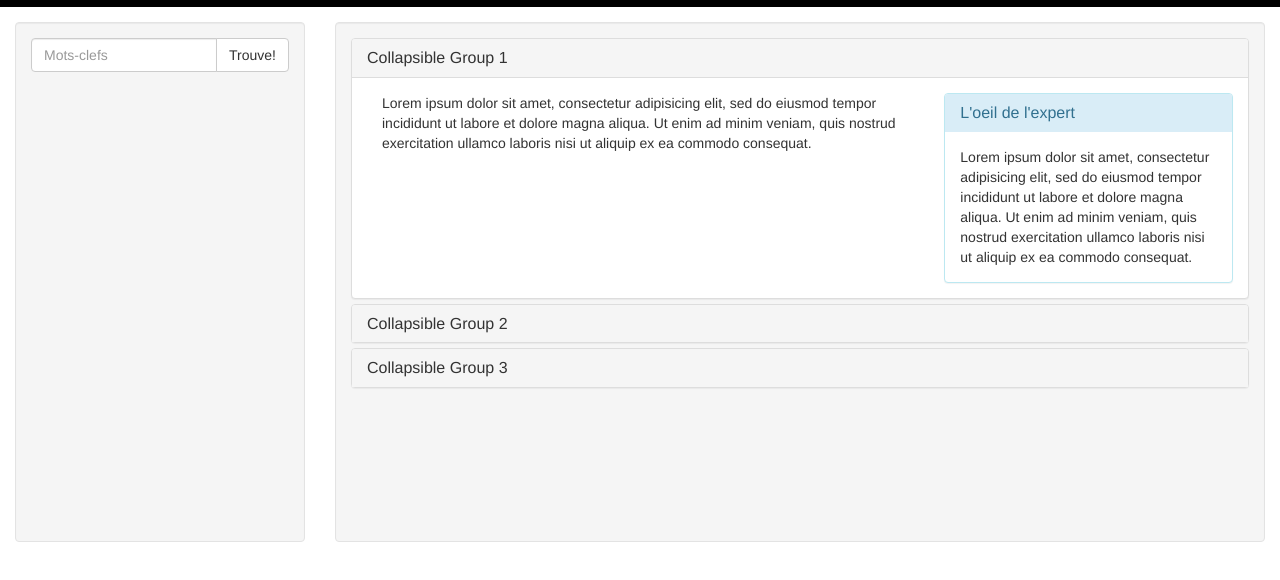
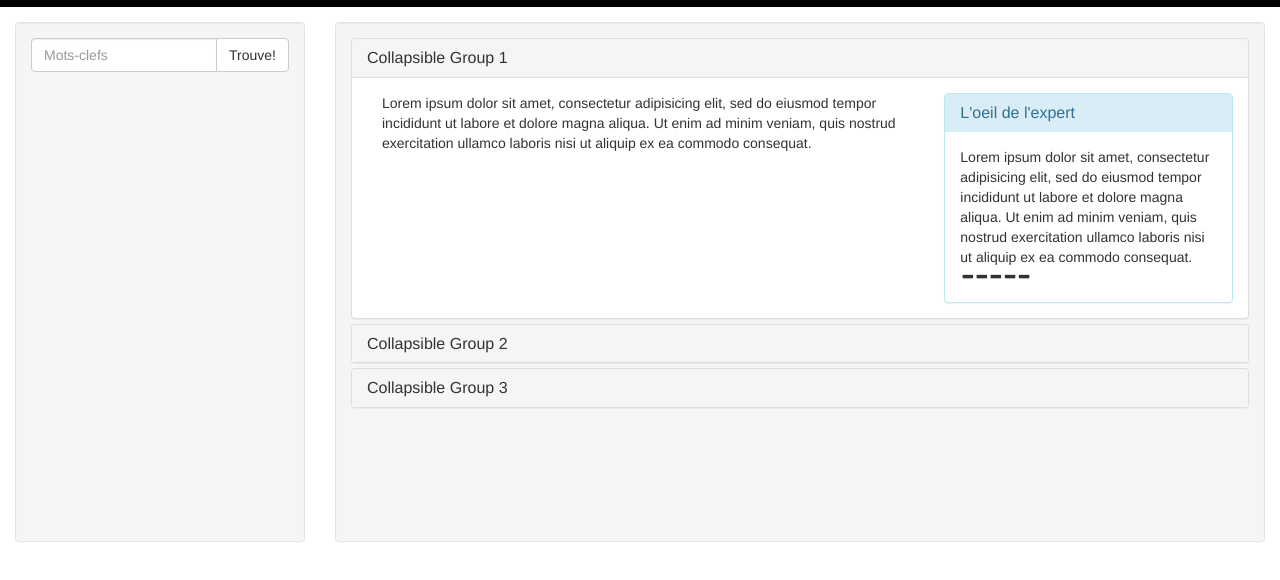
Before and after one commit to gitter-badger/Jump-By-Vertigeo, a plain HTML site: page index.html in a window 1280 px wide. Shown: the part 72-652 px from the top of the page. Drawn offline with nearby package versions, Linux system fonts and the light colour scheme.

Commit message:
rating mis en place

```diff
--- a/index.html
+++ b/index.html
@@ -7,8 +7,10 @@
   <meta name="viewport" content="width=device-width, initial-scale=1">
   <link rel="stylesheet" href="https://maxcdn.bootstrapcdn.com/bootstrap/3.3.7/css/bootstrap.min.css">
   <link rel="stylesheet" href="./css/style.css">
+  <link rel="stylesheet" href="./css/rating.css">
   <script src="https://ajax.googleapis.com/ajax/libs/jquery/3.1.1/jquery.min.js"></script>
   <script src="https://maxcdn.bootstrapcdn.com/bootstrap/3.3.7/js/bootstrap.min.js"></script>
+  <script src="./js/rating.js"></script>
   <style>
 
   </style>
@@ -53,7 +55,9 @@
                     </div>
                     <div class="panel-body">
                       Lorem ipsum dolor sit amet, consectetur adipisicing elit, sed do eiusmod tempor incididunt ut labore et dolore magna aliqua. Ut enim ad minim veniam, quis nostrud exercitation ullamco laboris nisi ut aliquip ex ea commodo consequat.
-                    </div>
+                      <div id="stars" class="starrr"></div>
+
+                                        </div>
                   </div>
                 </div>
               </div>
@@ -80,6 +84,8 @@
         </div>
       </div>
     </div>
+<script>$('.container').rating();
+</script>
 </body>
 
 </html>
--- /dev/null
+++ b/js/rating.js
@@ -0,0 +1,115 @@
+// Starrr plugin (https://github.com/dobtco/starrr)
+var __slice = [].slice;
+
+(function($, window) {
+  var Starrr;
+
+  Starrr = (function() {
+    Starrr.prototype.defaults = {
+      rating: void 0,
+      numStars: 5,
+      change: function(e, value) {}
+    };
+
+    function Starrr($el, options) {
+      var i, _, _ref,
+        _this = this;
+
+      this.options = $.extend({}, this.defaults, options);
+      this.$el = $el;
+      _ref = this.defaults;
+      for (i in _ref) {
+        _ = _ref[i];
+        if (this.$el.data(i) != null) {
+          this.options[i] = this.$el.data(i);
+        }
+      }
+      this.createStars();
+      this.syncRating();
+      this.$el.on('mouseover.starrr', 'span', function(e) {
+        return _this.syncRating(_this.$el.find('span').index(e.currentTarget) + 1);
+      });
+      this.$el.on('mouseout.starrr', function() {
+        return _this.syncRating();
+      });
+      this.$el.on('click.starrr', 'span', function(e) {
+        return _this.setRating(_this.$el.find('span').index(e.currentTarget) + 1);
+      });
+      this.$el.on('starrr:change', this.options.change);
+    }
+
+    Starrr.prototype.createStars = function() {
+      var _i, _ref, _results;
+
+      _results = [];
+      for (_i = 1, _ref = this.options.numStars; 1 <= _ref ? _i <= _ref : _i >= _ref; 1 <= _ref ? _i++ : _i--) {
+        _results.push(this.$el.append("<span class='glyphicon .glyphicon-minus'></span>"));
+      }
+      return _results;
+    };
+
+    Starrr.prototype.setRating = function(rating) {
+      if (this.options.rating === rating) {
+        rating = void 0;
+      }
+      this.options.rating = rating;
+      this.syncRating();
+      return this.$el.trigger('starrr:change', rating);
+    };
+
+    Starrr.prototype.syncRating = function(rating) {
+      var i, _i, _j, _ref;
+
+      rating || (rating = this.options.rating);
+      if (rating) {
+        for (i = _i = 0, _ref = rating - 1; 0 <= _ref ? _i <= _ref : _i >= _ref; i = 0 <= _ref ? ++_i : --_i) {
+          this.$el.find('span').eq(i).removeClass('glyphicon-minus').addClass('glyphicon-globe');
+        }
+      }
+      if (rating && rating < 5) {
+        for (i = _j = rating; rating <= 4 ? _j <= 4 : _j >= 4; i = rating <= 4 ? ++_j : --_j) {
+          this.$el.find('span').eq(i).removeClass('glyphicon-globe').addClass('glyphicon-minus');
+        }
+      }
+      if (!rating) {
+        return this.$el.find('span').removeClass('glyphicon-globe').addClass('glyphicon-minus');
+      }
+    };
+
+    return Starrr;
+
+  })();
+  return $.fn.extend({
+    starrr: function() {
+      var args, option;
+
+      option = arguments[0], args = 2 <= arguments.length ? __slice.call(arguments, 1) : [];
+      return this.each(function() {
+        var data;
+
+        data = $(this).data('star-rating');
+        if (!data) {
+          $(this).data('star-rating', (data = new Starrr($(this), option)));
+        }
+        if (typeof option === 'string') {
+          return data[option].apply(data, args);
+        }
+      });
+    }
+  });
+})(window.jQuery, window);
+
+$(function() {
+  return $(".starrr").starrr();
+});
+
+$( document ).ready(function() {
+
+  $('#stars').on('starrr:change', function(e, value){
+    $('#count').html(value);
+  });
+
+  $('#stars-existing').on('starrr:change', function(e, value){
+    $('#count-existing').html(value);
+  });
+});
```
